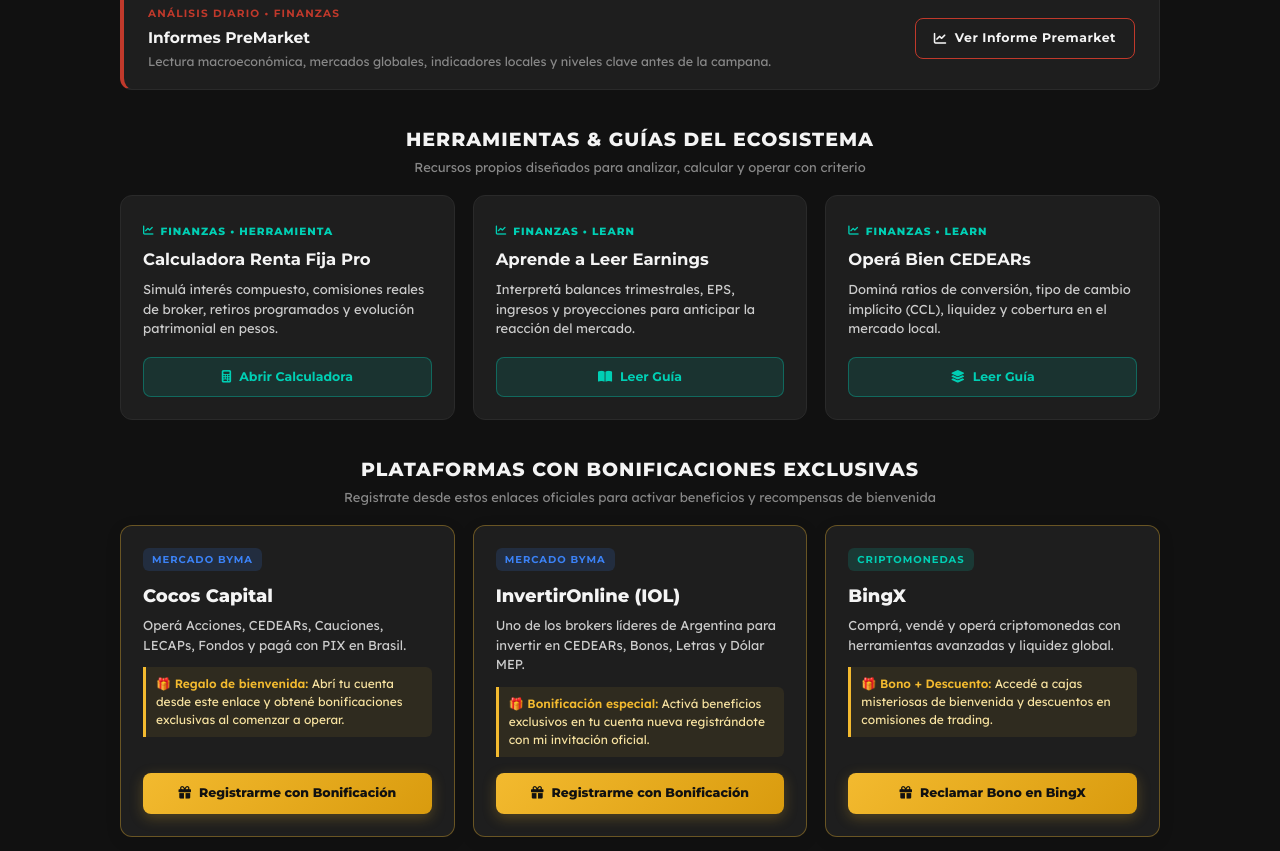
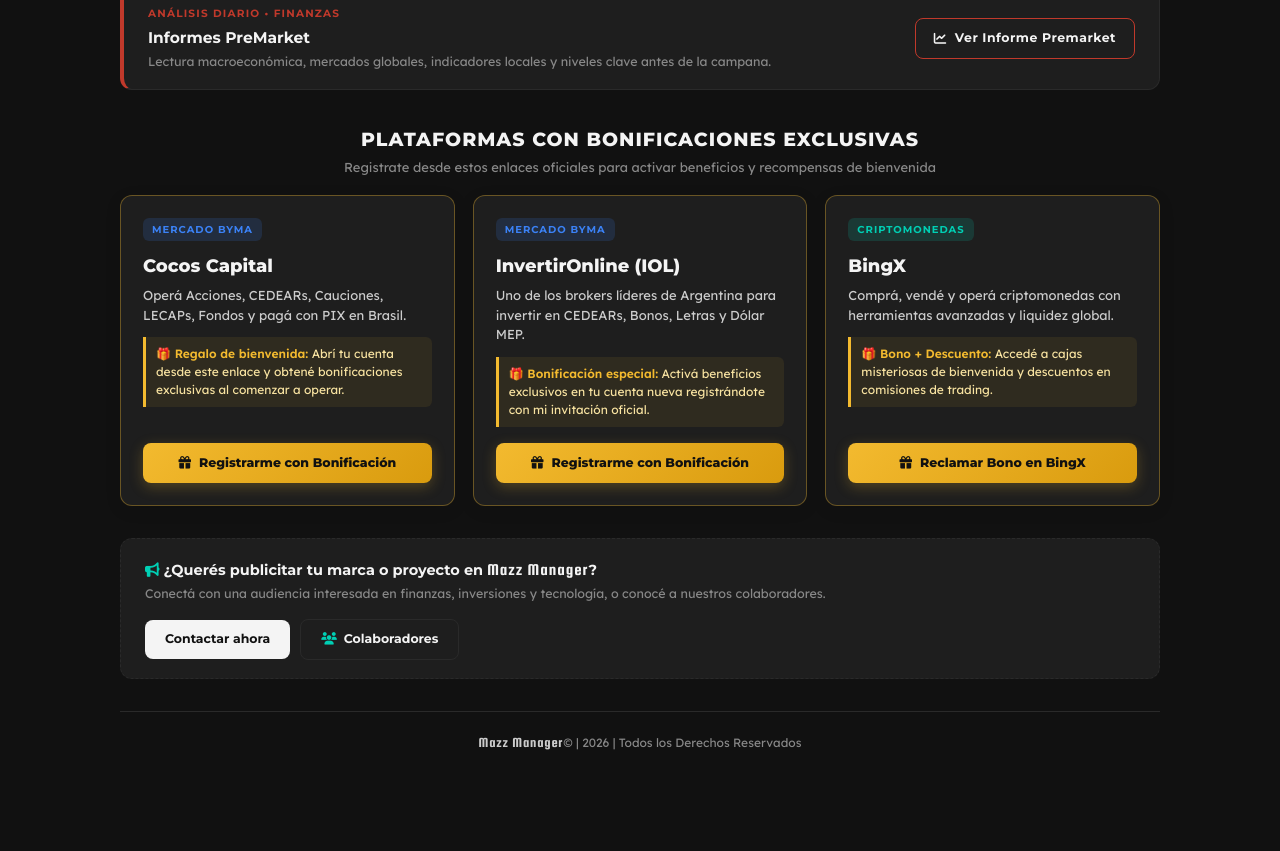
Before and after one commit to mazzmanager/mazzmanager.github.io, a plain HTML site: page index.html in a window 1280 px wide. Shown: the part 1040-1891 px from the top of the page. Drawn offline with Linux system fonts and the light colour scheme.

Commit message:
Update index.html

```diff
--- a/index.html
+++ b/index.html
@@ -766,81 +766,6 @@
     transform: translateY(-2px);
   }
 
-  /* GRID DE ECOSISTEMA (HERRAMIENTAS Y GUÍAS) */
-  .grid-ecosystem {
-    display: grid;
-    grid-template-columns: repeat(auto-fit, minmax(270px, 1fr));
-    gap: 18px;
-    margin-bottom: 36px;
-  }
-
-  .eco-card {
-    background: var(--bg-card);
-    border: 1px solid var(--border);
-    border-radius: 12px;
-    padding: 22px;
-    display: flex;
-    flex-direction: column;
-    justify-content: space-between;
-    transition: all 0.25s ease;
-  }
-
-  .eco-card:hover {
-    background: var(--bg-card-hover);
-    border-color: var(--accent-cyan);
-    transform: translateY(-3px);
-  }
-
-  .eco-pillar {
-    display: inline-flex;
-    align-items: center;
-    gap: 6px;
-    font-family: 'Montserrat', sans-serif;
-    font-size: 10.5px;
-    font-weight: 800;
-    text-transform: uppercase;
-    letter-spacing: 1px;
-    color: var(--accent-cyan);
-    margin-bottom: 8px;
-  }
-
-  .eco-card h3 {
-    font-family: 'Montserrat', sans-serif;
-    font-size: 16.5px;
-    font-weight: 700;
-    color: var(--text-primary);
-    margin-bottom: 8px;
-  }
-
-  .eco-card p {
-    font-size: 13px;
-    color: var(--text-secondary);
-    margin-bottom: 18px;
-  }
-
-  .btn-eco {
-    display: inline-flex;
-    align-items: center;
-    justify-content: center;
-    gap: 8px;
-    background: rgba(0, 207, 180, 0.12);
-    border: 1px solid rgba(0, 207, 180, 0.35);
-    color: var(--accent-cyan);
-    text-decoration: none;
-    font-family: 'Montserrat', sans-serif;
-    font-weight: 700;
-    font-size: 12.5px;
-    padding: 10px 14px;
-    border-radius: 8px;
-    transition: all 0.2s ease;
-    pointer-events: auto;
-  }
-
-  .btn-eco:hover {
-    background: var(--accent-cyan);
-    color: #0a0a0a;
-  }
-
   /* GRID BROKERS / AFILIADOS CON BONIFICACION */
   .grid-3 {
     display: grid;
@@ -1464,47 +1389,6 @@
     <a href="informe-de-mercado.html" class="btn-premarket-secondary">
       <i class="fas fa-chart-line"></i> Ver Informe Premarket
     </a>
-  </div>
-
-  <!-- HERRAMIENTAS & GUÍAS DEL ECOSISTEMA -->
-  <div class="section-header">
-    <h2>Herramientas & Guías del Ecosistema</h2>
-    <p>Recursos propios diseñados para analizar, calcular y operar con criterio</p>
-  </div>
-
-  <div class="grid-ecosystem">
-    <div class="eco-card">
-      <div>
-        <span class="eco-pillar"><i class="fas fa-chart-line"></i> Finanzas • Herramienta</span>
-        <h3>Calculadora Renta Fija Pro</h3>
-        <p>Simulá interés compuesto, comisiones reales de broker, retiros programados y evolución patrimonial en pesos.</p>
-      </div>
-      <a href="calculadora-renta-fija.html" class="btn-eco">
-        <i class="fas fa-calculator"></i> Abrir Calculadora
-      </a>
-    </div>
-
-    <div class="eco-card">
-      <div>
-        <span class="eco-pillar"><i class="fas fa-chart-line"></i> Finanzas • Learn</span>
-        <h3>Aprende a Leer Earnings</h3>
-        <p>Interpretá balances trimestrales, EPS, ingresos y proyecciones para anticipar la reacción del mercado.</p>
-      </div>
-      <a href="aprende-a-leer-earnings.html" class="btn-eco">
-        <i class="fas fa-book-open"></i> Leer Guía
-      </a>
-    </div>
-
-    <div class="eco-card">
-      <div>
-        <span class="eco-pillar"><i class="fas fa-chart-line"></i> Finanzas • Learn</span>
-        <h3>Operá Bien CEDEARs</h3>
-        <p>Dominá ratios de conversión, tipo de cambio implícito (CCL), liquidez y cobertura en el mercado local.</p>
-      </div>
-      <a href="opera-bien-cedears.html" class="btn-eco">
-        <i class="fas fa-layer-group"></i> Leer Guía
-      </a>
-    </div>
   </div>
 
   <!-- PLATAFORMAS RECOMENDADAS (AFILIADOS CON BONIFICACION) -->
```
